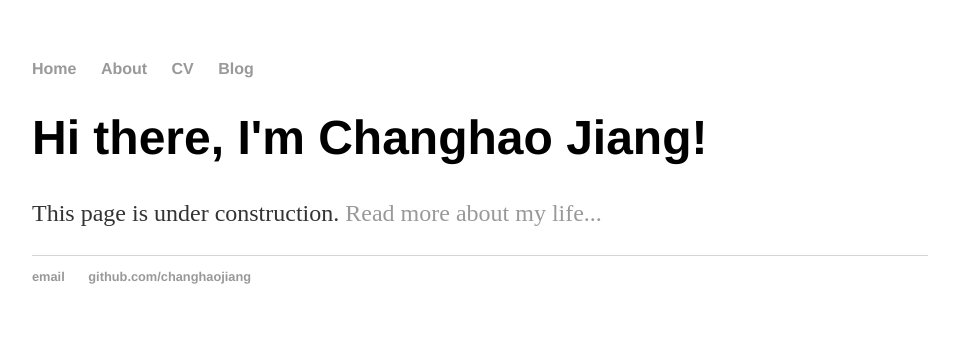
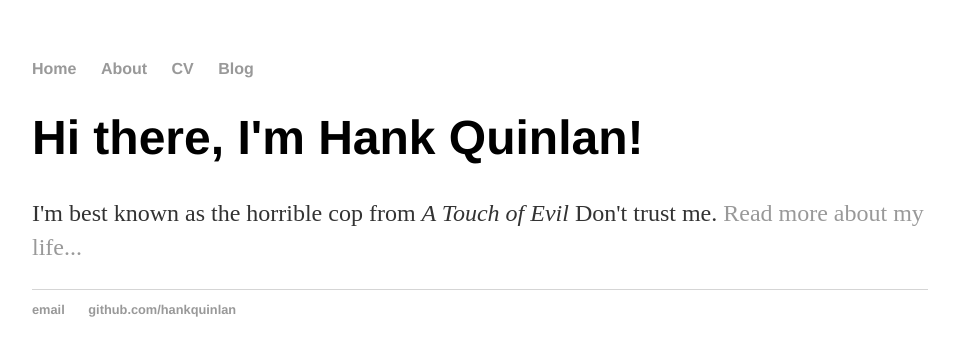
Before and after one commit to PhilyGu/changhaojiang.github.io, a Jekyll site: the page index.html, which Jekyll copies as it is, in a window 1280 px wide. Shown: the top 356 px of the page, without its empty margins (160-1119 px from the left). Built offline with Jekyll 4.4.1, drawn with Linux system fonts in a browser that asks for light colours.

Commit message:
Update index.html

```diff
--- a/index.html
+++ b/index.html
@@ -1,8 +1,30 @@
----
-layout: default
-title: Changhao Jiang
----
-<div class="blurb">
-	<h1>Hi there, I'm Changhao Jiang!</h1>
-	<p> This page is under construction. <a href="/about">Read more about my life...</a></p>
-</div><!-- /.blurb -->
+<!DOCTYPE html>
+<html>
+	<head>
+		<title>Hank Quinlan, Horrible Cop</title>
+		<!-- link to main stylesheet -->
+		<link rel="stylesheet" type="text/css" href="/css/main.css">
+	</head>
+	<body>
+		<nav>
+    		<ul>
+        		<li><a href="/">Home</a></li>
+	        	<li><a href="/about">About</a></li>
+        		<li><a href="/cv">CV</a></li>
+        		<li><a href="/blog">Blog</a></li>
+    		</ul>
+		</nav>
+		<div class="container">
+    		<div class="blurb">
+        		<h1>Hi there, I'm Hank Quinlan!</h1>
+				<p>I'm best known as the horrible cop from <em>A Touch of Evil</em> Don't trust me. <a href="/about">Read more about my life...</a></p>
+    		</div><!-- /.blurb -->
+		</div><!-- /.container -->
+		<footer>
+    		<ul>
+        		<li><a href="mailto:hankquinlanhub@gmail.com">email</a></li>
+        		<li><a href="https://github.com/hankquinlan">github.com/hankquinlan</a></li>
+			</ul>
+		</footer>
+	</body>
+</html>
```
